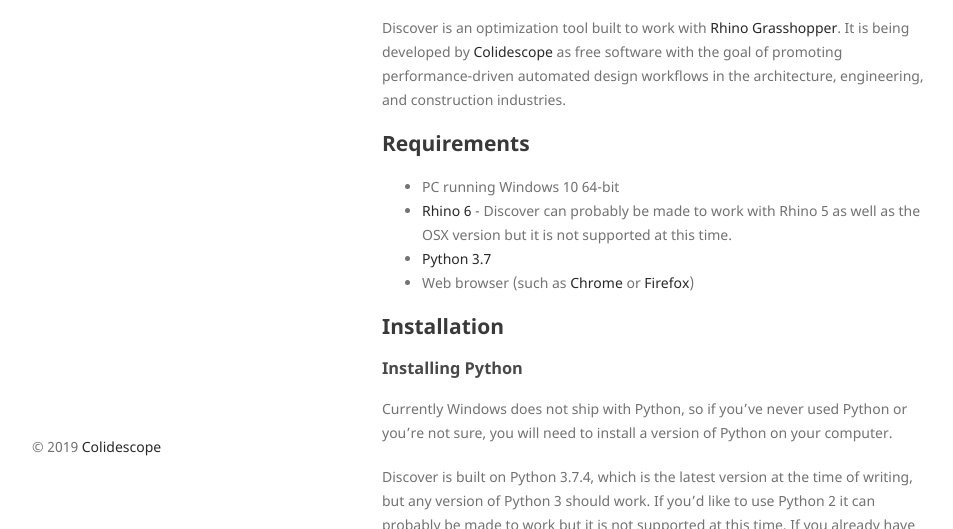
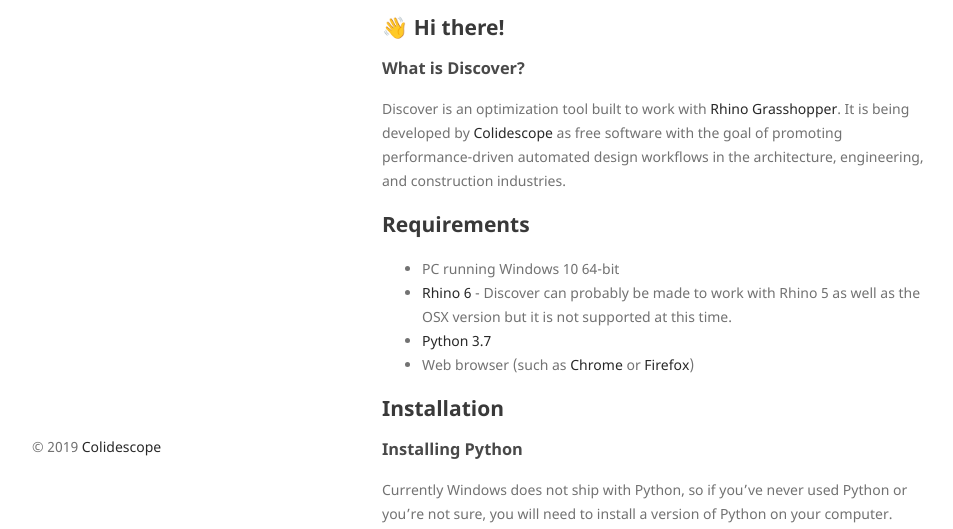
Before and after one commit to colidescope/discover, a Jekyll site: the page built from docs/index.md, in a window 1280 px wide and 900 px high, cut to the strip 371-900 px from the top of the window. Shown: the whole strip, without its empty margins (158-1111 px from the left). Built offline with Jekyll 4.4.1, drawn with Linux system fonts in a browser that asks for light colours.

Commit message:
Update index.md

```diff
--- a/docs/index.md
+++ b/docs/index.md
@@ -2,6 +2,10 @@
 layout: default
 ---
 <div class="resp-container"><iframe class="resp-iframe" src="https://www.youtube.com/embed/tazRo4mMBm4" frameborder="0" allow="accelerometer; autoplay; encrypted-media; gyroscope; picture-in-picture" allowfullscreen></iframe></div>
+
+## 👋 Hi there!
+
+### What is Discover?
 
 Discover is an optimization tool built to work with [Rhino](https://rhino3d.com) [Grasshopper](http://grasshopper3d.com). It is being developed by [Colidescope](https://colidescope.com/) as free software with the goal of promoting performance-driven automated design workflows in the architecture, engineering, and construction industries.
 
```
